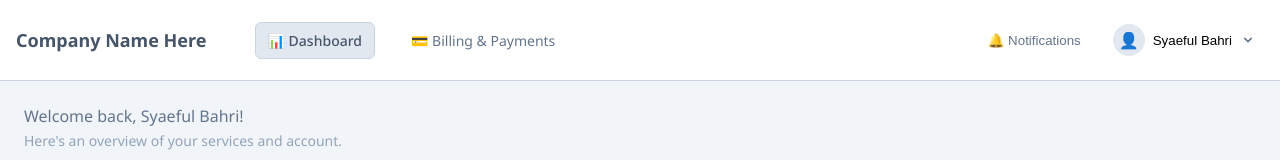
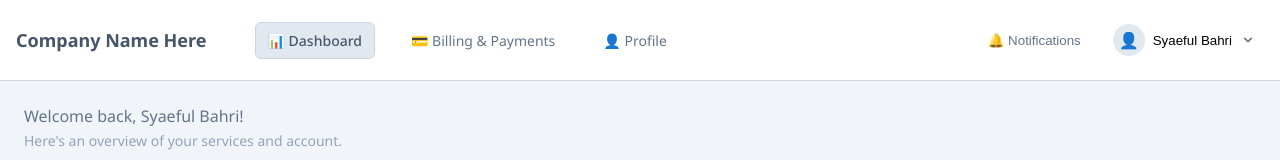
Before and after one commit to harmoniousmoss/angular-dashboard-template, an Angular app: page /dashboard in a window 1280 px wide. Shown: the top 160 px of the page. Built offline with nearby package versions, Linux system fonts and the light colour scheme.

Commit message:
Add profile navigation to dashboard main menu

```diff
--- a/src/app/dashboard/dashboard.html
+++ b/src/app/dashboard/dashboard.html
@@ -10,6 +10,9 @@
       </a>
       <a (click)="goToBilling()" style="display: flex; align-items: center; gap: 0.5rem; padding: 0.5rem 0.75rem; border-radius: 0.375rem; color: #64748b; text-decoration: none; font-size: 0.875rem; cursor: pointer; transition: all 0.2s;" onmouseover="this.style.backgroundColor='#e2e8f0'; this.style.color='#475569'" onmouseout="this.style.backgroundColor=''; this.style.color='#64748b'">
         💳 Billing & Payments
+      </a>
+      <a (click)="goToProfile()" style="display: flex; align-items: center; gap: 0.5rem; padding: 0.5rem 0.75rem; border-radius: 0.375rem; color: #64748b; text-decoration: none; font-size: 0.875rem; cursor: pointer; transition: all 0.2s;" onmouseover="this.style.backgroundColor='#e2e8f0'; this.style.color='#475569'" onmouseout="this.style.backgroundColor=''; this.style.color='#64748b'">
+        👤 Profile
       </a>
     </nav>
   </div>
```
